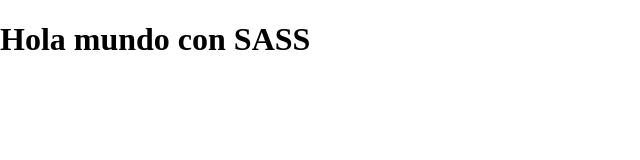
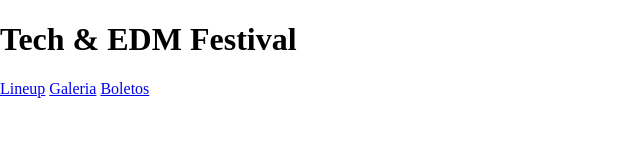
Before and after one commit to vitelbol/Materiales-Festival-de-Musica, a website: page index.html in a window 1280 px wide. Shown: the whole page, without its empty margins (0-640 px from the left). Drawn offline with Linux system fonts and the light colour scheme.

Commit message:
htmlalheader

```diff
--- a/index.html
+++ b/index.html
@@ -10,6 +10,15 @@
     <link rel="stylesheet" href="build/css/app.css">
 </head>
 <body>
-    <h1>Hola mundo con SASS</h1>
+    <header class="header">
+        <div class="contenedor contenido-header">
+            <h1>Tech & EDM Festival</h1>
+            <nav class="navegacion-principal">
+                <a href="#">Lineup</a>
+                <a href="#">Galeria</a>
+                <a href="#">Boletos</a>
+            </nav>
+        </div>
+    </header>
 </body>
 </html>
```
